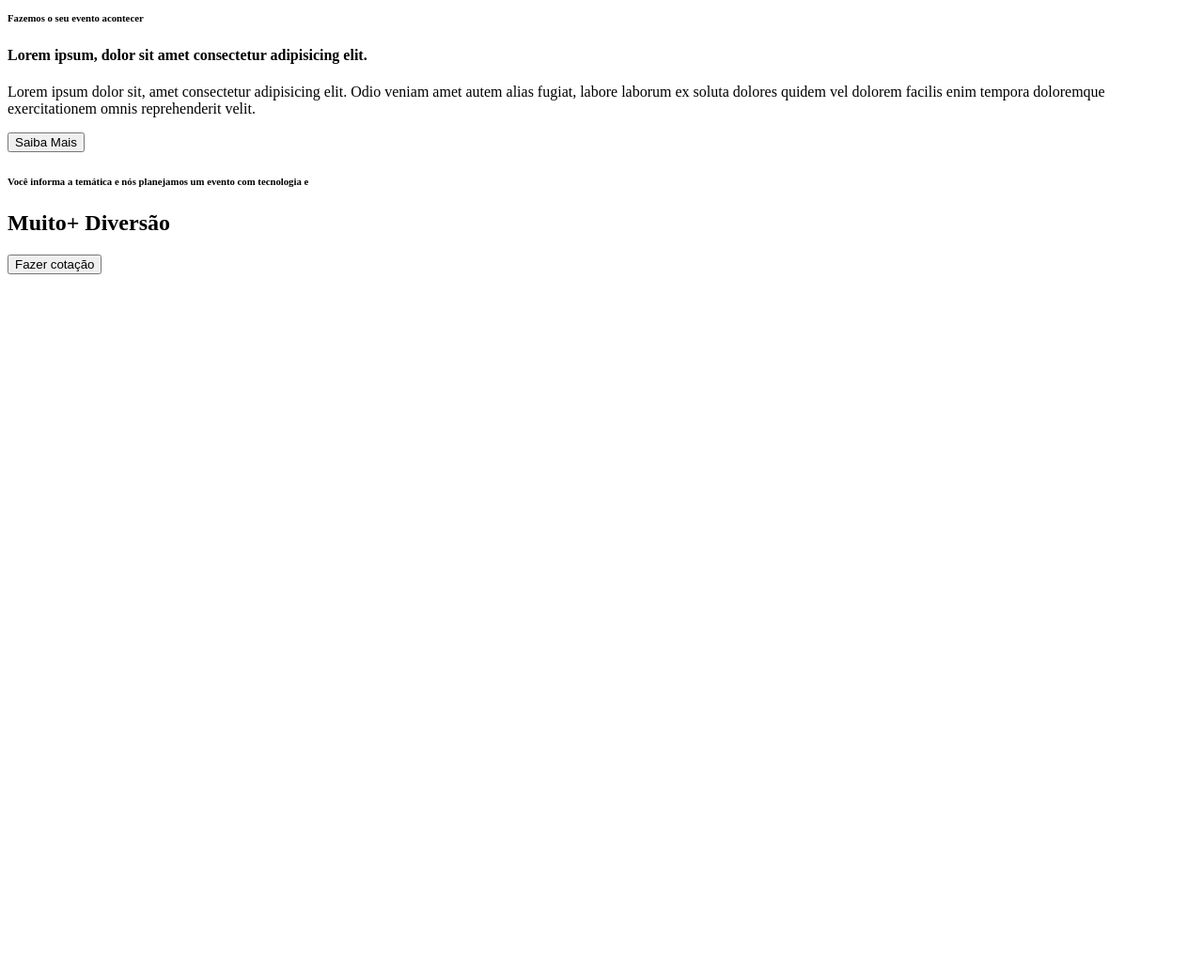
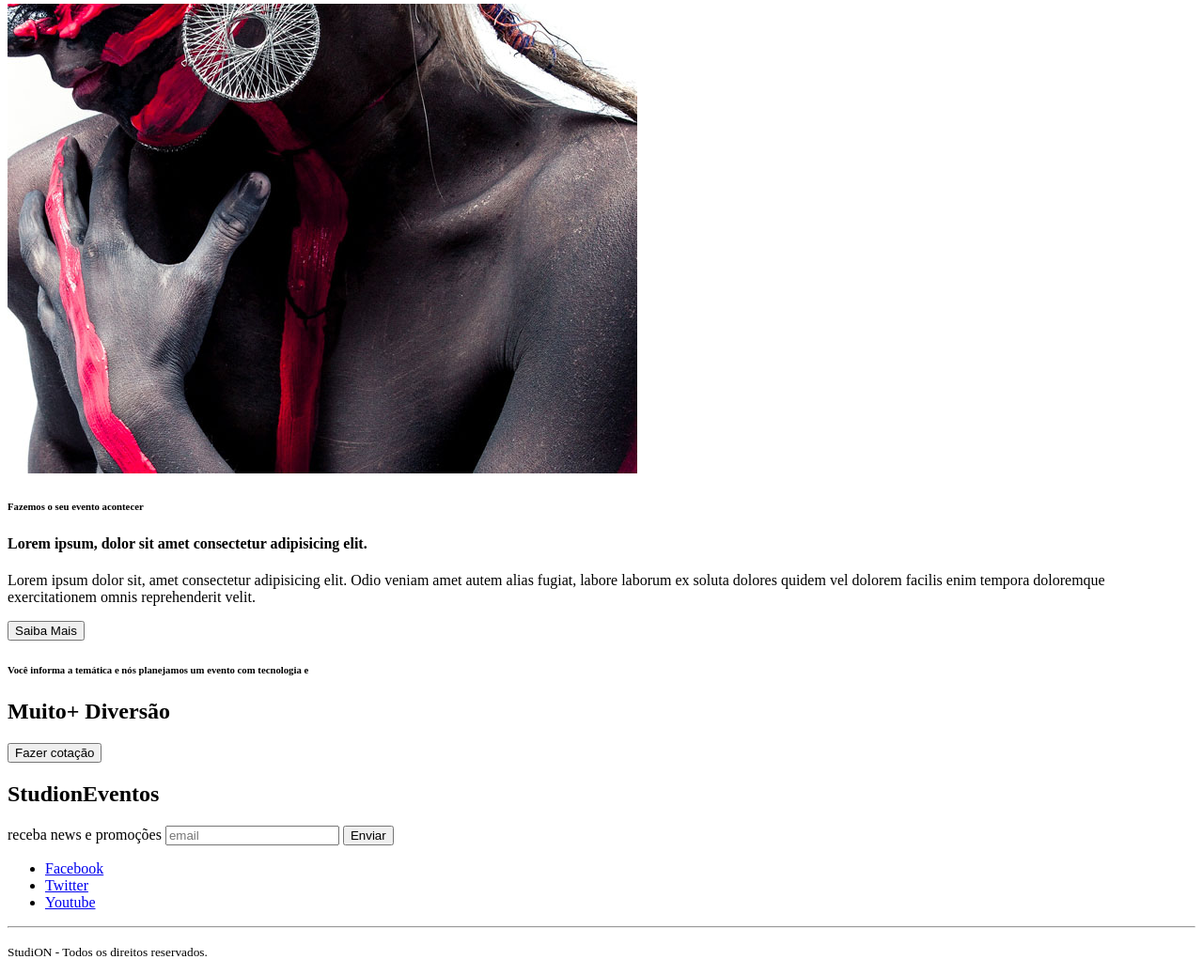
Before and after one commit to EVERTONROGERIONUNES/studion, a plain HTML site: page index.html in a window 1280 px wide. Shown: the part 531-1569 px from the top of the page at 94% size. Before the commit the page ends 831 px from the top, so only its background shows below. Drawn offline with Linux system fonts and the light colour scheme.

Commit message:
adding footer

```diff
--- a/index.html
+++ b/index.html
@@ -24,7 +24,7 @@
     <header>
         <div id="slider">
             <div class="slide">
-                <h6><span>Próximo evento</span> - Dia 25 de setembro às 19h</h6>
+                <h6><span>Próximo evento </span>- Dia 25 de setembro às 19h</h6>
                 <h2><span>Creative</span> Minds</h2>
                 <button>Saiba Mais</button>
             </div>
@@ -48,6 +48,7 @@
 
         <section>
             <div>
+                <img src="./img/institutional.jpg" />
                 <h6>Fazemos o seu evento acontecer</h6>
                 <h4>Lorem ipsum, dolor sit amet consectetur adipisicing elit.</h4>
                 <p>
@@ -71,7 +72,21 @@
     </main>
 
     <footer>
-
+        <h2>Studi<span>on</span><span>Eventos</span></h2>
+        <form>
+            <label>receba news e promoções</label>
+            <input type="email" placeholder="email" />
+            <button type="submit">Enviar</button>
+        </form>
+        <ul>
+            <li><a href="https://facebook.com/" target="_blank">Facebook</a></li>
+            <li><a href="https://twitter.com/" target="_blank">Twitter</a></li>
+            <li><a href="https://youtube.com/" target="_blank">Youtube</a></li>
+        </ul>
+        <hr />
+        <p>
+            <small>Studi<span>ON</span> - Todos os direitos reservados.</small>
+        </p>
     </footer>
 
 </body>
```
